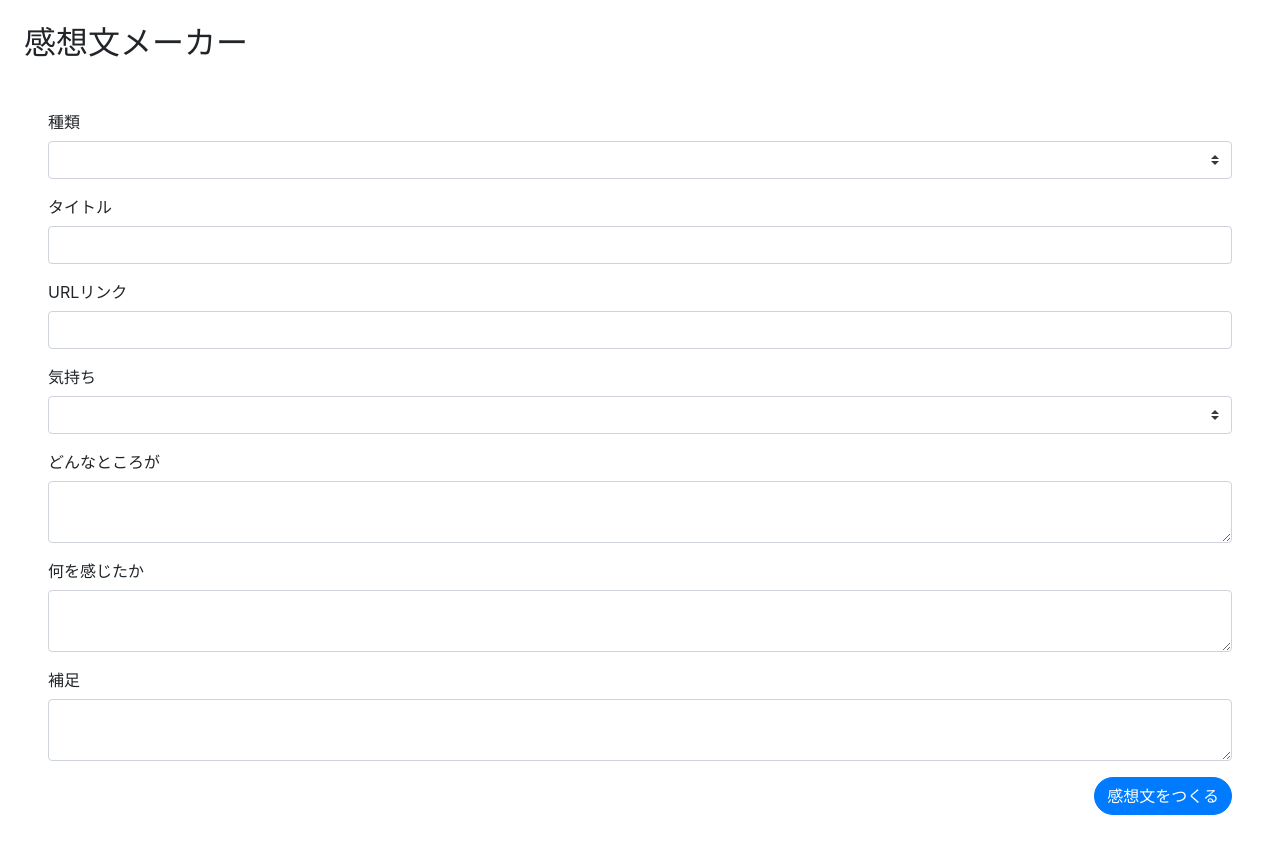
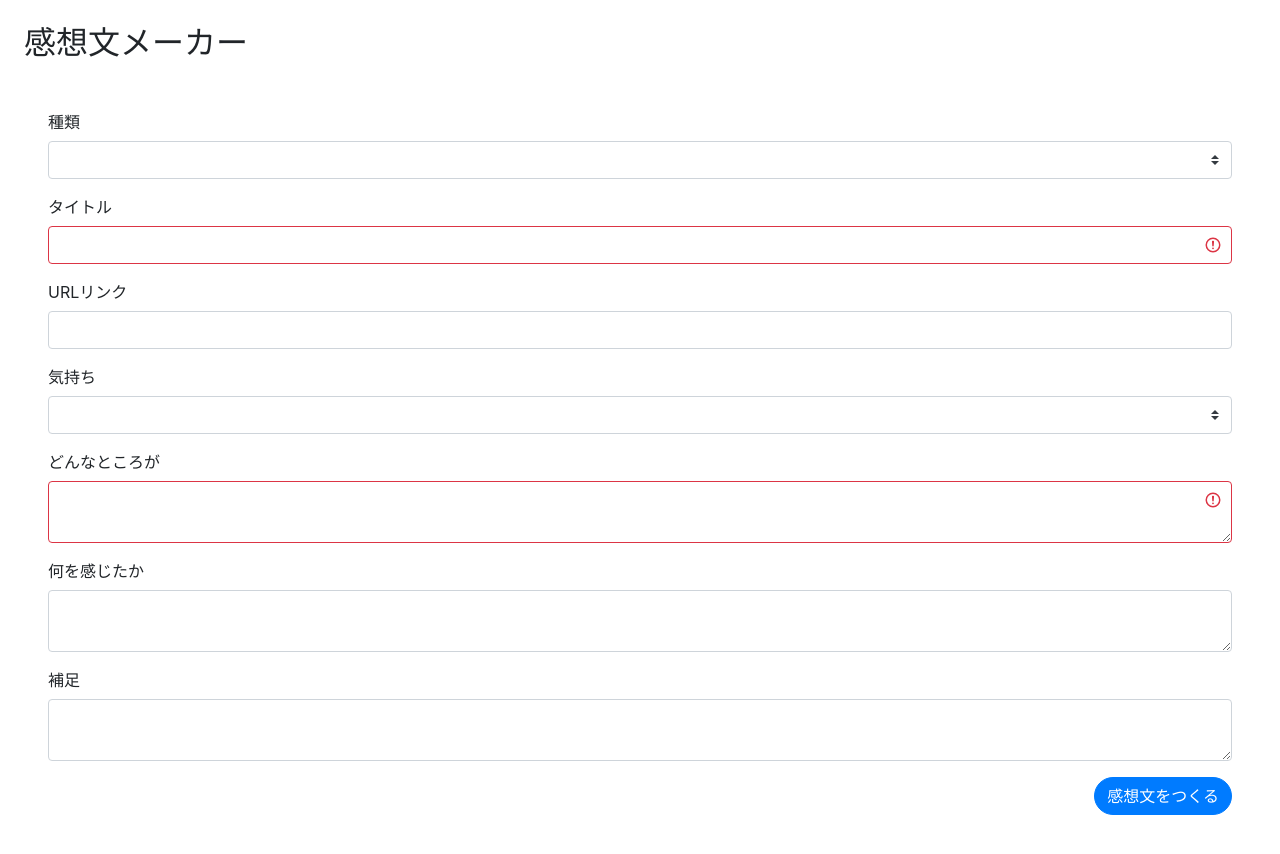
Before and after one commit to MofuMofu2/kansou-generator, a Vue app: page /#/ in a window 1280 px wide. Shown: the top 854 px of the page. Built offline with nearby package versions, Linux system fonts and the light colour scheme.

Commit message:
feature: #5 必須入力のバリデーション追加

```diff
--- a/src/views/Home.vue
+++ b/src/views/Home.vue
@@ -5,7 +5,7 @@
         <b-form-select id="kind-select" v-model="form.kind" />
       </b-form-group>
       <b-form-group id="title-group" label="タイトル"
-        ><b-form-input id="title-form" v-model="form.title" />
+        ><b-form-input id="title-form" v-model="form.title" :state="title" />
       </b-form-group>
       <b-form-group id="link-group" label="URLリンク"
         ><b-form-input id="link-form" v-model="form.link" />
@@ -14,7 +14,11 @@
         ><b-form-select id="emort-form" v-model="form.emort" />
       </b-form-group>
       <b-form-group id="description-group" label="どんなところが"
-        ><b-form-textarea id="description-form" v-model="form.description" />
+        ><b-form-textarea
+          id="description-form"
+          v-model="form.description"
+          :state="description"
+        />
       </b-form-group>
       <b-form-group id="emotion-group" label="何を感じたか"
         ><b-form-textarea id="emotion-form" v-model="form.emotion" />
@@ -50,5 +54,13 @@ export default class Home extends Vue {
     emotion: "",
     complement: "",
   };
+
+  get title(): boolean {
+    return this.form.title !== "";
+  }
+
+  get description(): boolean {
+    return this.form.description !== "";
+  }
 }
 </script>
```
